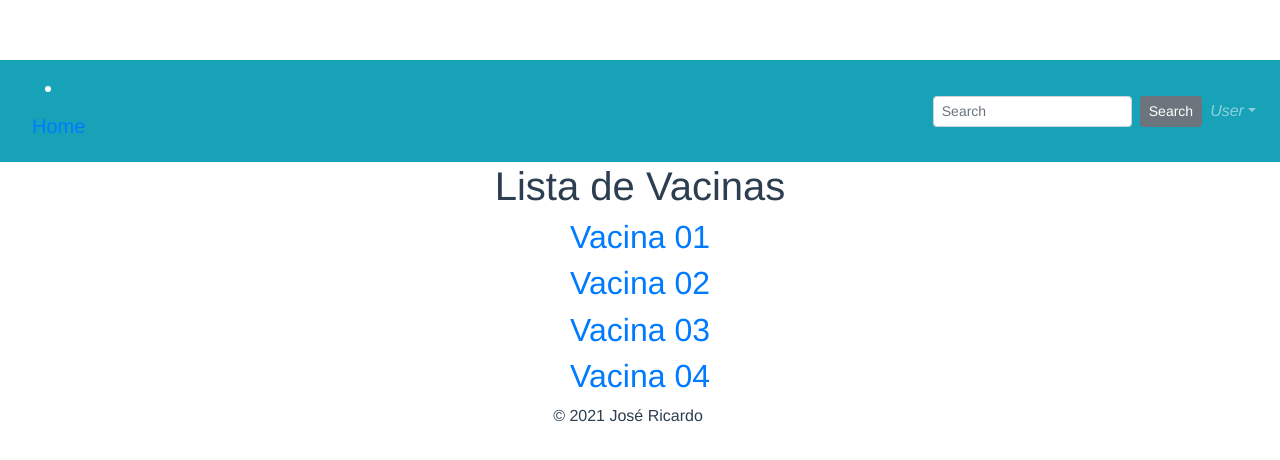
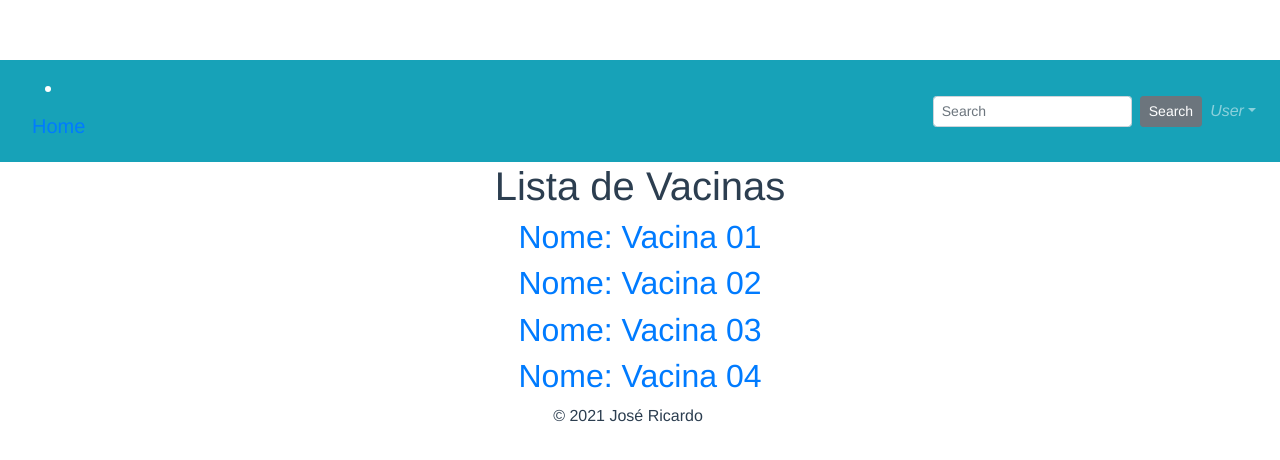
Before and after one commit to jrxavier/my-app-vuejs, a Vue app: page /#/ in a window 1280 px wide. Shown: the top 460 px of the page. Built offline with nearby package versions, Linux system fonts and the light colour scheme; data requests are answered from the project's data file.

Commit message:
Inclusao do primeiro componente reutilizavel para vacina

```diff
--- /dev/null
+++ b/src/components/SingleVacina.vue
@@ -0,0 +1,16 @@
+<template>
+  <div>
+    <h2>Nome: {{ vacina.name }}</h2>
+  </div>
+</template>
+
+<script>
+export default {
+  props: ['vacina']
+
+}
+</script>
+
+<style>
+
+</style>
--- a/src/views/vacinas/Vacinas.vue
+++ b/src/views/vacinas/Vacinas.vue
@@ -3,7 +3,7 @@
         <h1>Lista de Vacinas</h1>
         <div v-for="vacina in vacinas" v-bind:key="vacina.id">
           <router-link :to="{name: 'VacinasDetails', params: {id:vacina.id}}">
-            <h2>{{vacina.name}}</h2>
+            <SingleVacina :vacina="vacina" />
           </router-link>
         </div>
     </div>
@@ -13,7 +13,10 @@
 </template>
 
 <script>
+import SingleVacina from '../../components/SingleVacina'
+
 export default {
+  components: { SingleVacina },
   data () {
     return {
       vacinas: []
```
